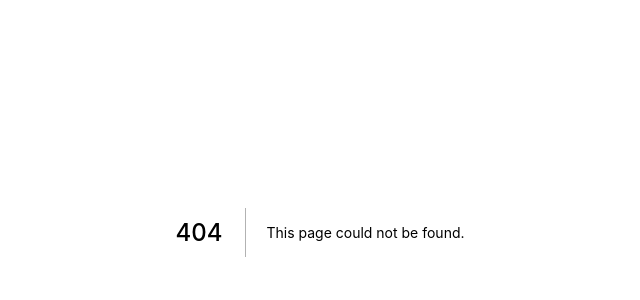
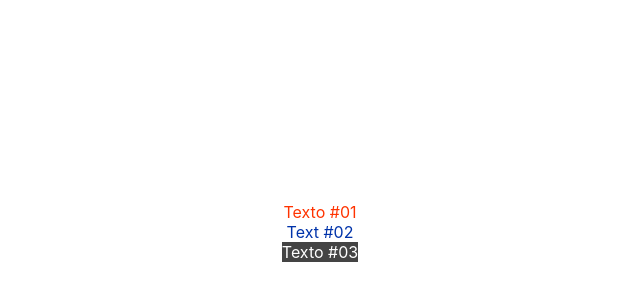
Before and after one commit to israelbulcaotavares/revisao-react-nextjs, a Next.js app: page /css/integracao2 in a window 1280 px wide. Before the commit this address had no page. Shown: the part 168-468 px from the top of the page, without its empty margins (320-960 px from the left). Built offline with nearby package versions, Linux system fonts and the light colour scheme.

Commit message:
Integração com CSS #02

```diff
--- /dev/null
+++ b/pages/css/integracao2.jsx
@@ -0,0 +1,12 @@
+import styles from './integracao2.module.css'
+
+
+export default function integracao2() {
+  return (
+    <div id={styles.integracao2} >
+        <div className={styles.vermelha}>Texto #01</div>
+        <div className={styles.azul}>Text #02</div>
+        <div className={styles.branca}>Texto #03</div>
+    </div>
+  );
+}
--- /dev/null
+++ b/pages/css/integracao2.module.css
@@ -0,0 +1,20 @@
+#integracao2 {
+    height: 100vh;
+    display: flex;
+    flex-direction: column;
+    justify-content: center;
+    align-items: center;
+}
+
+.vermelha {
+    color: #f30 ;
+}
+
+ .azul {
+    color: #03a;
+}
+
+ .branca {
+    background-color: #444;
+    color: #fff;
+}
```
